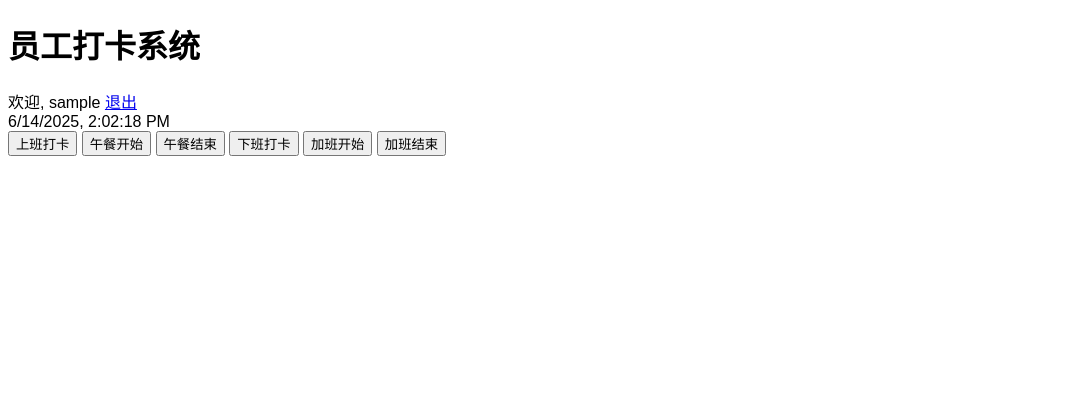
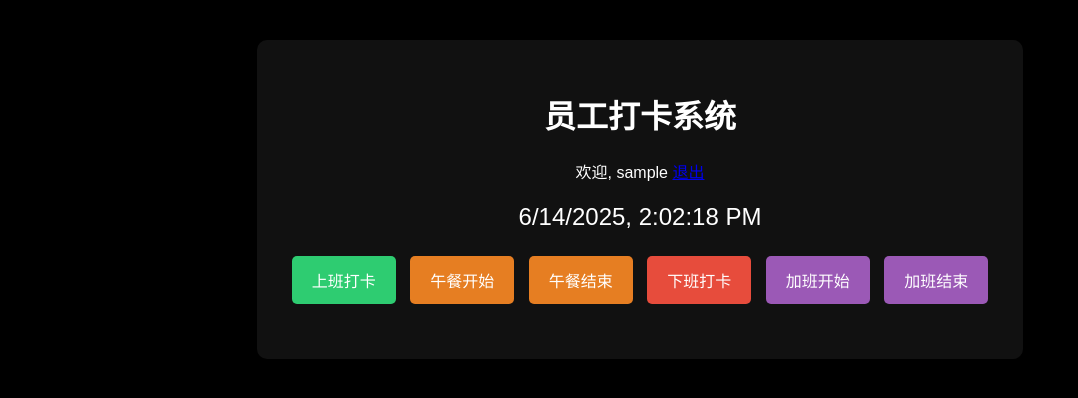
Before and after one commit to TDSUPPLY/Clock-in, a Flask app: page / in a window 1280 px wide. Shown: the top 398 px of the page, without its empty margins (0-1078 px from the left). Run offline with Flask 3, Linux system fonts and the light colour scheme; the visitor is signed in with stand-in values (Sample User, id 1).

Commit message:
Add files via upload

```diff
--- a/static/style.css
+++ b/static/style.css
@@ -1 +1,38 @@
-body { font-family: Arial, sans-serif; }
+body {
+    background-color: #000;
+    color: white;
+    font-family: "Microsoft Yahei", sans-serif;
+    text-align: center;
+    margin-top: 40px;
+}
+.container {
+    background-color: #111;
+    padding: 30px;
+    border-radius: 10px;
+    display: inline-block;
+}
+.clock {
+    font-size: 24px;
+    margin: 20px 0;
+}
+.buttons {
+    margin-top: 20px;
+}
+.btn {
+    margin: 5px;
+    padding: 12px 20px;
+    border: none;
+    border-radius: 5px;
+    color: white;
+    font-size: 16px;
+    cursor: pointer;
+}
+.green { background-color: #2ecc71; }
+.orange { background-color: #e67e22; }
+.red { background-color: #e74c3c; }
+.purple { background-color: #9b59b6; }
+.message {
+    margin-top: 20px;
+    font-size: 18px;
+    color: #00e0ff;
+}
```
